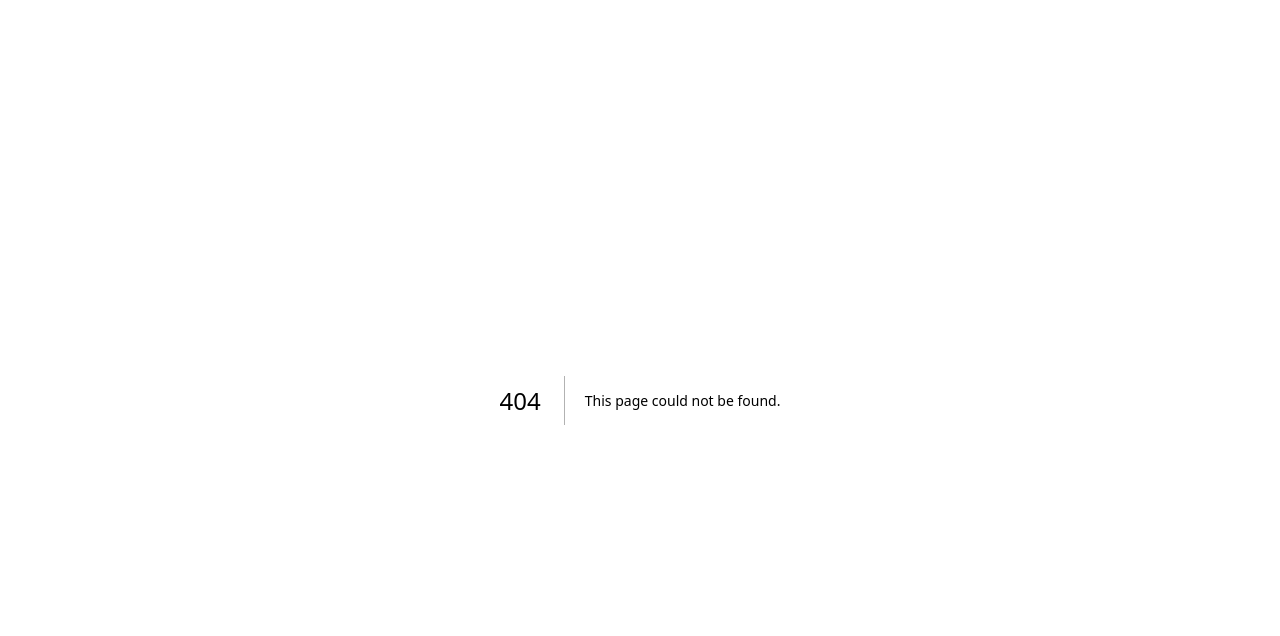
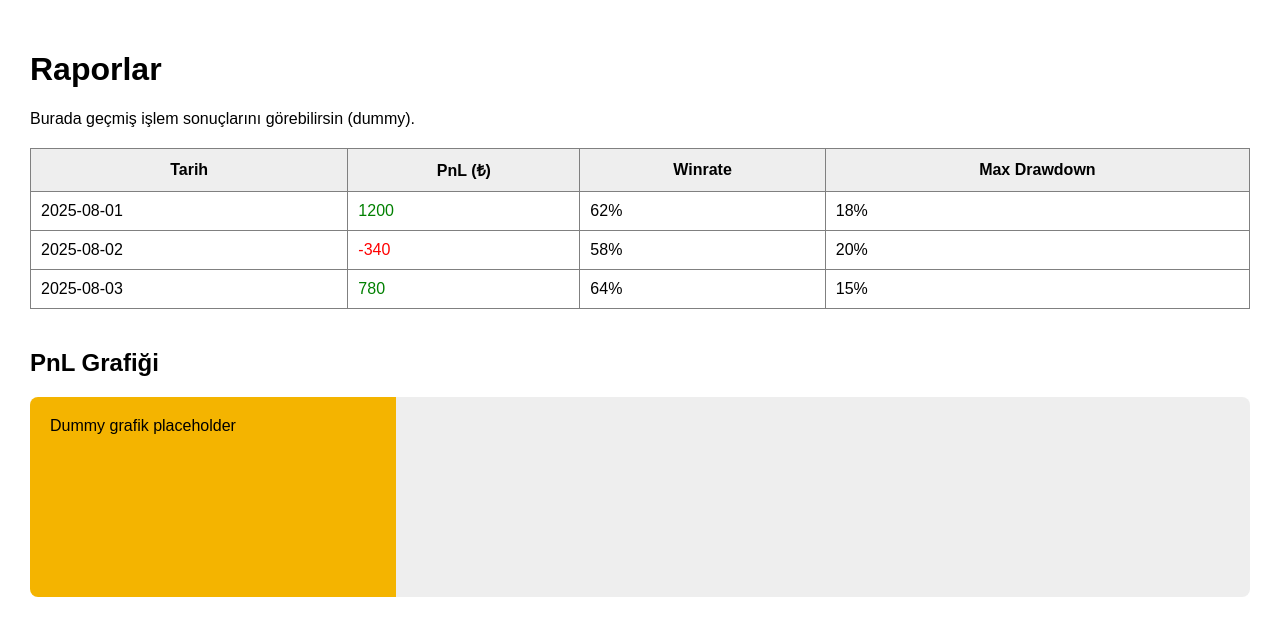
Before and after one commit to itnoyabilisim-commits/BINNBOT, a Next.js app in the folder apps/web/: page /reports in a window 1280 px wide. Before the commit this address had no page. Shown: the top 636 px of the page. Built offline with nearby package versions, Linux system fonts and the light colour scheme.

Commit message:
Create reports.js

```diff
--- /dev/null
+++ b/apps/web/pages/reports.js
@@ -0,0 +1,52 @@
+// apps/web/pages/reports.js
+import { useState } from "react";
+
+export default function Reports() {
+  const [reports] = useState([
+    { date: "2025-08-01", pnl: 1200, winrate: "62%", maxDD: "18%" },
+    { date: "2025-08-02", pnl: -340, winrate: "58%", maxDD: "20%" },
+    { date: "2025-08-03", pnl: 780, winrate: "64%", maxDD: "15%" }
+  ]);
+
+  return (
+    <div style={{ padding: "30px", fontFamily: "sans-serif" }}>
+      <h1>Raporlar</h1>
+      <p>Burada geçmiş işlem sonuçlarını görebilirsin (dummy).</p>
+
+      {/* Tablo */}
+      <table border="1" cellPadding="10" style={{ borderCollapse: "collapse", width: "100%", marginTop: "20px" }}>
+        <thead>
+          <tr style={{ background: "#eee" }}>
+            <th>Tarih</th>
+            <th>PnL (₺)</th>
+            <th>Winrate</th>
+            <th>Max Drawdown</th>
+          </tr>
+        </thead>
+        <tbody>
+          {reports.map((r, i) => (
+            <tr key={i}>
+              <td>{r.date}</td>
+              <td style={{ color: r.pnl >= 0 ? "green" : "red" }}>{r.pnl}</td>
+              <td>{r.winrate}</td>
+              <td>{r.maxDD}</td>
+            </tr>
+          ))}
+        </tbody>
+      </table>
+
+      {/* Grafik placeholder */}
+      <section style={{ marginTop: "40px" }}>
+        <h2>PnL Grafiği</h2>
+        <div style={{
+          width: "100%",
+          height: "200px",
+          background: "linear-gradient(to right, #F4B400 30%, #eee 30%)",
+          borderRadius: "8px"
+        }}>
+          <p style={{ padding: "20px" }}>Dummy grafik placeholder</p>
+        </div>
+      </section>
+    </div>
+  );
+}
```
